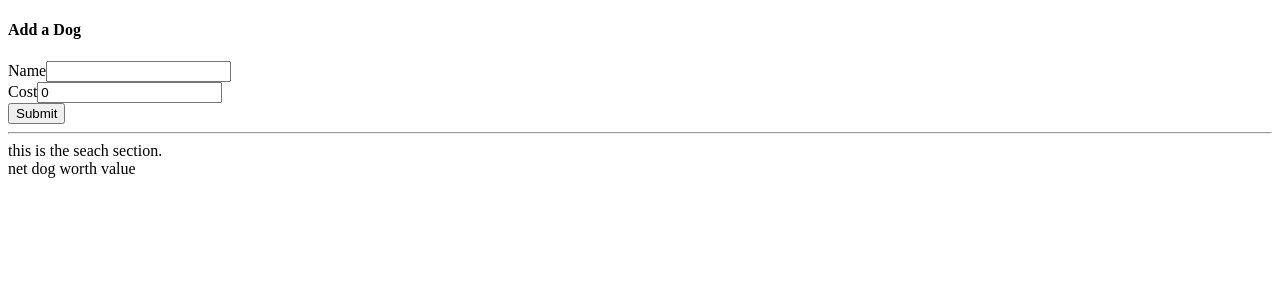
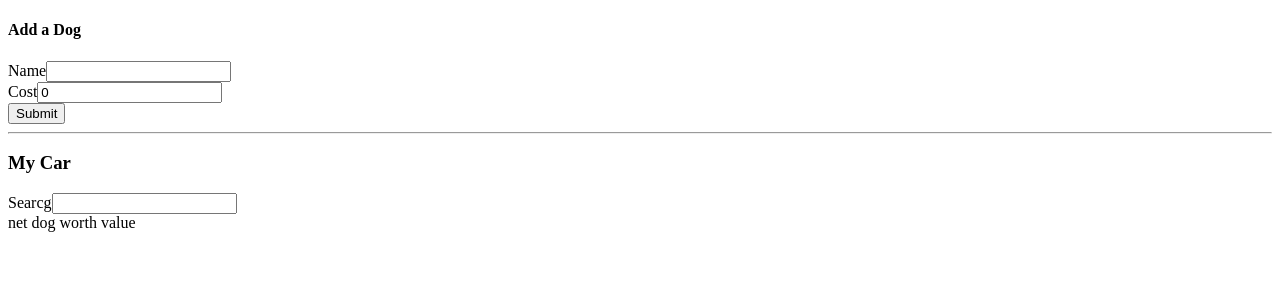
Before and after one commit to bishalkunwar/HandsOnReact, a React (Create React App) app in the folder reduxapp/: page / in a window 1280 px wide. Shown: the top 300 px of the page. Built offline with nearby package versions, Linux system fonts and the light colour scheme.

Commit message:
filter method applied to the dog search list

```diff
--- a/reduxapp/src/Components/DogLists.js
+++ b/reduxapp/src/Components/DogLists.js
@@ -5,8 +5,10 @@ export default function DogLists(){
 
     const dispatch = useDispatch();
 
-    const dogs = useSelector((state)=>{
-        return state.dogs.data;
+    const dogs = useSelector(({dogs: {data, searchTerm}})=>{
+        return data.filter((dog)=>
+            dog.name.toLowerCase().includes(searchTerm.toLowerCase())
+        )
     })
 
     const handleDogDelete = (dog) => {
--- a/reduxapp/src/Components/DogSearch.js
+++ b/reduxapp/src/Components/DogSearch.js
@@ -1,9 +1,23 @@
+import { useDispatch, useSelector } from "react-redux";
+import {changeSearchTerm} from "../store";
 
 export default function DogSearch(){
+    const dispatch = useDispatch();
+    const searchTerm = useSelector((state)=>{
+       return state.dogs.searchTerm
+    });
+
+    const handleSearchTermChange = (event) => {
+        dispatch(changeSearchTerm(event.target.value));
+    }
 
     return(
-        <div>
-            this is the seach section.
+        <div className="list-header">
+            <h3 className="title is-3">My Car</h3>
+            <div className="search field is-horizontal">
+                <label className="label">Searcg</label>
+                <input className="input" value={searchTerm} onChange={handleSearchTermChange}/>
+            </div>
         </div>
     );
 };
```
